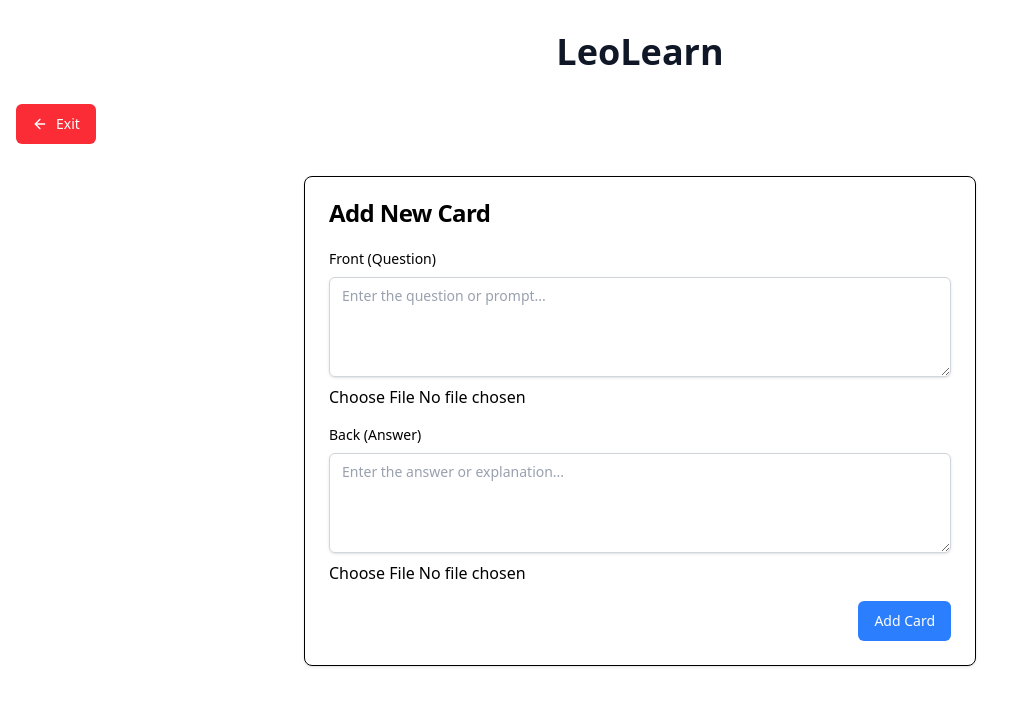
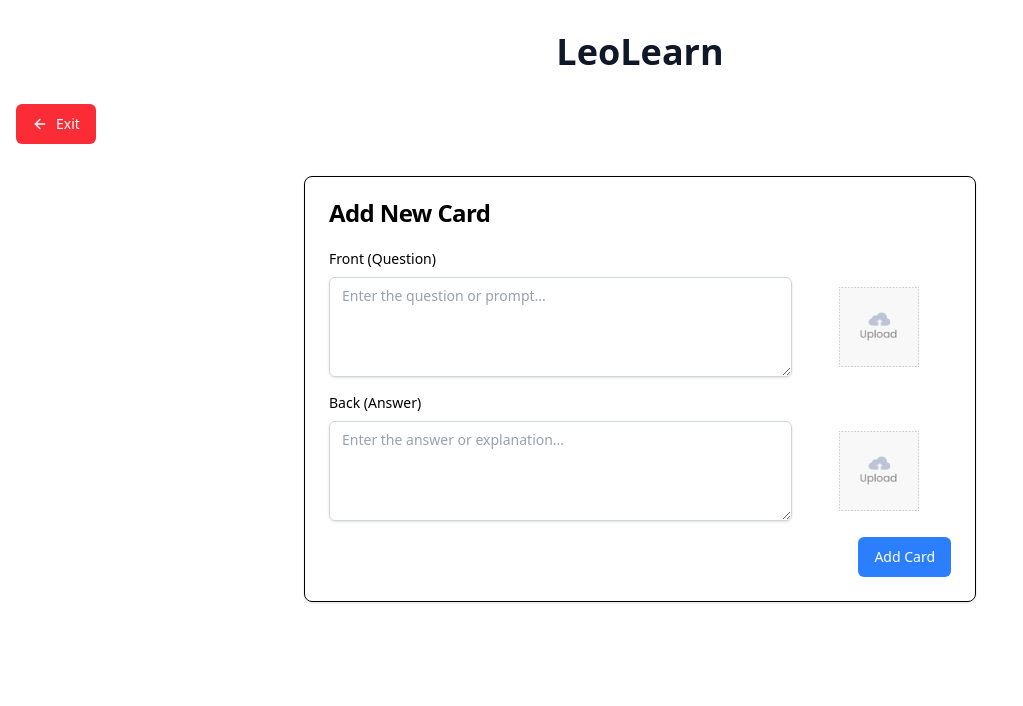
Before and after one commit to theoleone10/leolearn-srs, a React (Vite) app in the folder frontend/: page /add-card in a window 1280 px wide. Shown: the top 706 px of the page, without its empty margins (0-1023 px from the left). Built offline with nearby package versions, Linux system fonts and the light colour scheme; no server answers.

Commit message:
change how add images looks

```diff
--- /dev/null
+++ b/frontend/src/assets/assets.js
@@ -0,0 +1,6 @@
+
+import upload_area from './upload_area.png'
+
+export const assets = {
+    upload_area
+}
--- a/frontend/src/components/card-form.jsx
+++ b/frontend/src/components/card-form.jsx
@@ -6,6 +6,7 @@
 import { Card, CardContent, CardHeader, CardTitle } from "./ui/card"
 import { toast } from "react-toastify";
 import { useCards } from "../context/CardContext"
+import { assets } from '../assets/assets'
 
 export function CardForm({ editingCard, onCancel }) {
   const { addCard, updateCard } = useCards()
@@ -45,40 +46,60 @@
             <label htmlFor="front" className="block text-sm font-medium mb-2">
               Front (Question)
             </label>
+            <div className="grid grid-cols-4 gap-4">
             <Textarea
               id="front"
               value={front}
               onChange={(e) => setFront(e.target.value)}
               placeholder="Enter the question or prompt..."
-              className="min-h-[100px]"
+              className="min-h-[100px] col-span-3"
 
             />
+            {/* <input
+              type="file"
+              accept="image/*"
+              onChange={(e) => setFrontImage(e.target.files[0])}
+              className="bg-blue-500 text-white shadow-[0_0_10px_bg-blue-600] hover:bg-blue-400 hover:text-white hover:shadow-[0_0_10px_bg-blue-600]"
+            /> */}
+
+            <label htmlFor="frontImage" className="flex justify-center items-center">
+                <img className='w-20 h-20' src={!frontImage ? assets.upload_area : URL.createObjectURL(frontImage)} alt="" />
                 <input
                   type="file"
                   accept="image/*"
+                  id="frontImage"
                   onChange={(e) => setFrontImage(e.target.files[0])}
-              className="mt-2"
+                  hidden
                 />
+            </label>
+            </div>
           </div>
 
           <div>
             <label htmlFor="back" className="block text-sm font-medium mb-2">
               Back (Answer)
             </label>
+            <div className="grid grid-cols-4 gap-4">
             <Textarea
               id="back"
               value={back}
               onChange={(e) => setBack(e.target.value)}
               placeholder="Enter the answer or explanation..."
-              className="min-h-[100px]"
+              className="min-h-[100px] col-span-3"
 
             />
+
+            <label htmlFor="backImage" className="flex justify-center items-center">
+                <img className='w-20' src={!backImage ? assets.upload_area : URL.createObjectURL(backImage)} alt="" />
                 <input
                   type="file"
                   accept="image/*"
+                  id="backImage"
                   onChange={(e) => setBackImage(e.target.files[0])}
-              className="mt-2"
+                  hidden
                 />
+            </label>
+            </div>
           </div>
 
           <div className="flex gap-2 justify-end">
```
Also changed, not shown: frontend/src/assets/upload_area.png (added). Lines whose indentation alone changed are shown as unchanged.
